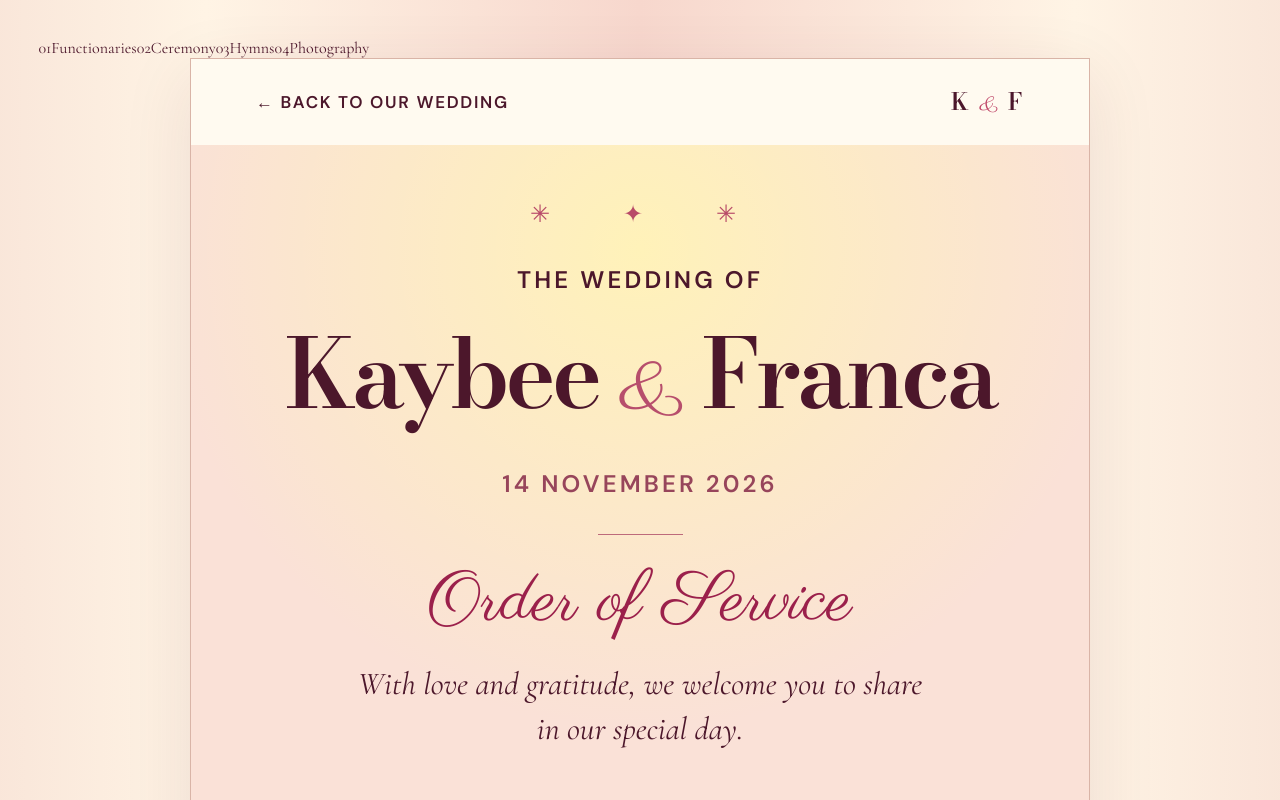
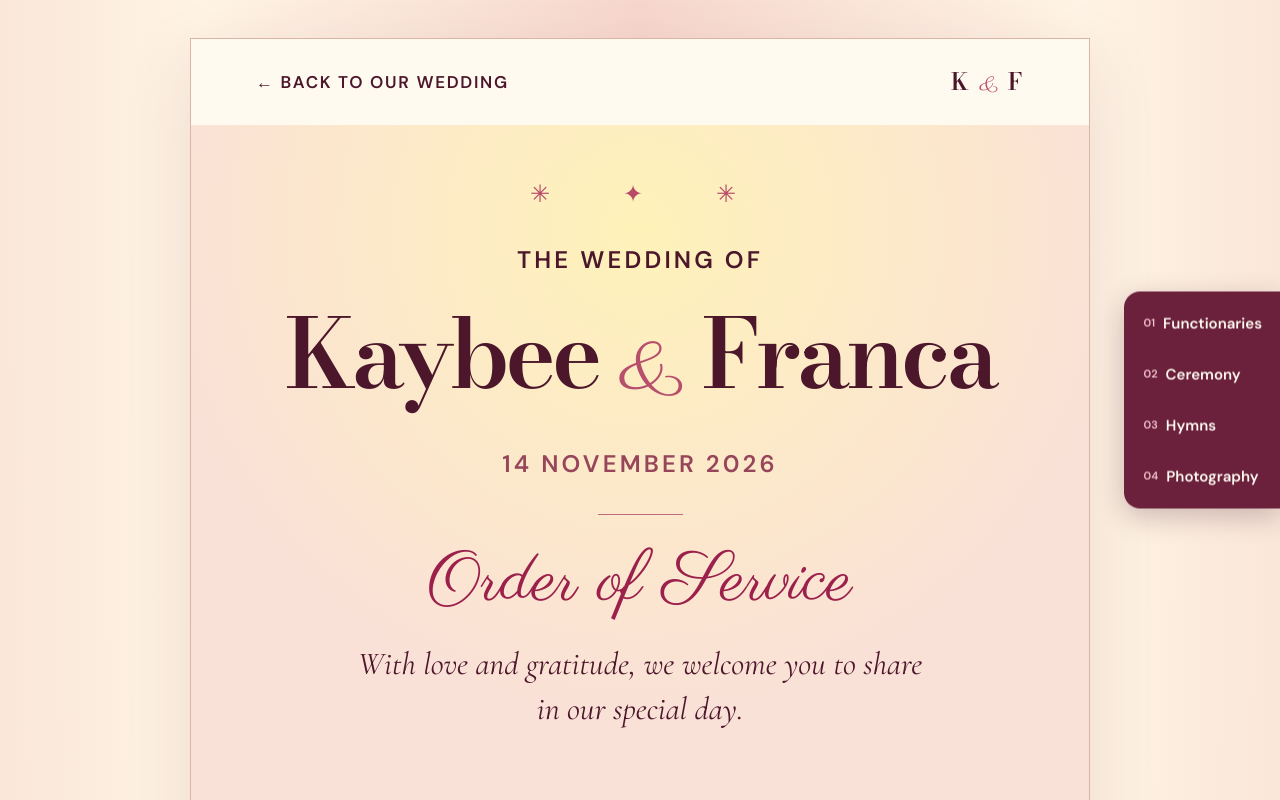
Before and after one commit to fidelnyame-80/Kaybee-Franca, a Next.js app: page /order-of-service in a window 1280 px wide. Shown: the top 800 px of the page. Built offline with nearby package versions, Linux system fonts and the light colour scheme.

Commit message:
Position compact always-open four-item navigation at right middle of viewport

```diff
--- a/app/order-of-service/programme.css
+++ b/app/order-of-service/programme.css
@@ -84,3 +84,10 @@
 .programme__photography-list li{display:grid;grid-template-columns:36px 1fr;gap:12px;padding:13px 0;border-bottom:1px solid #efddd5;font:400 clamp(19px,2.8vw,25px)/1.35 var(--serif)}
 .programme__photography-list li:last-child{border-bottom:0}
 .programme__photography-list li span:first-child{font:700 15px/1.7 var(--sans);color:#ae5872}
+
+/* Always-visible right-edge programme navigator; no menu toggle required. */
+.programme__side-nav{position:fixed;right:0;top:50%;transform:translateY(-50%);z-index:80;display:flex;flex-direction:column;gap:3px;padding:8px 6px 8px 8px;background:rgba(101,24,53,.96);border-radius:16px 0 0 16px;box-shadow:0 8px 28px rgba(55,9,28,.24);backdrop-filter:blur(10px)}
+.programme__side-nav a{display:flex;align-items:center;gap:8px;min-height:48px;padding:10px 12px;color:#fffaf2;text-decoration:none;border-radius:9px;font:600 clamp(12px,1.5vw,15px)/1.2 var(--sans);white-space:nowrap;transition:background .2s}
+.programme__side-nav a:hover,.programme__side-nav a:focus-visible{background:#a84569;outline-offset:2px}
+.programme__side-number{color:#f5c4d0;font:700 11px/1.2 var(--sans)}
+@media(max-width:600px){.programme__side-nav{gap:2px;padding:6px 3px 6px 5px;border-radius:12px 0 0 12px}.programme__side-nav a{gap:5px;min-height:44px;padding:8px 7px;font-size:11px}.programme__side-number{font-size:10px}}
```
